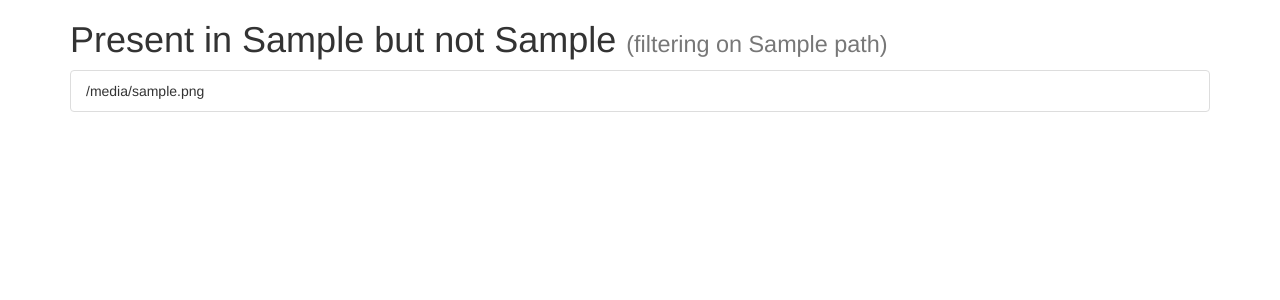
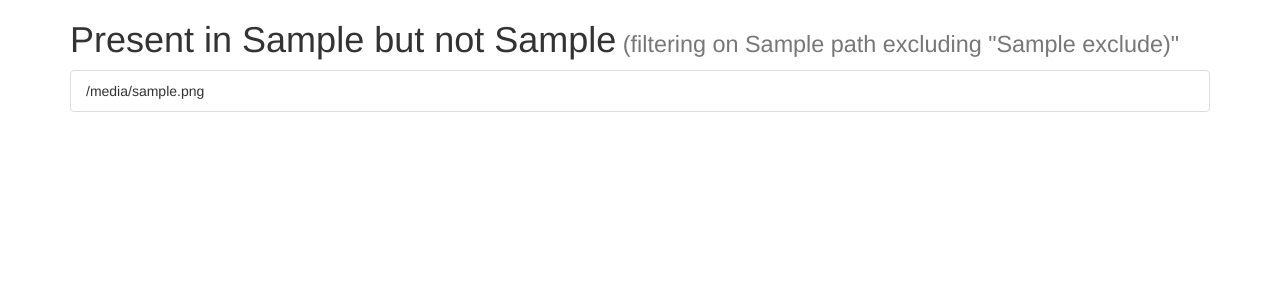
Before and after one commit to fuzzylogiq/flask-macosdiff, a Flask app: template app/templates/compare.html in a window 1280 px wide. Shown: the top 300 px of the page. Run offline with Flask 2, Linux system fonts and the light colour scheme; the template is opened without the code that fills it: most values are stand-ins (such as "Sample title", 1, 10 or a date in 2020); some libraries are stand-ins or nearby versions.

Commit message:
exclude regex

```diff
--- a/app/__init__.py
+++ b/app/__init__.py
@@ -42,18 +42,18 @@ def compare_select():
 @app.route('/compare/<ver1>/<ver2>', methods=['GET'])
 @app.route('/compare/<ver1>/<ver2>/<path:path>', methods=['GET'])
 @app.route('/compare', methods=['POST'])
-def compare_versions(ver1=None, ver2=None, path=""):
+def compare_versions(ver1=None, ver2=None, path="", exclude=""):
     vers = []
     if request.method == "POST":
         ver1 = request.form["ver1"]
         ver2 = request.form["ver2"]
-        path = request.form["path"].lstrip('/')
-        exclude = re.compile(request.form["exclude"])
+        path = request.form["path"]
+        exclude = request.form["exclude"]
     for ver in ver1, ver2:
         try:
             with io.open(ver + '.txt', 'r', encoding='utf-8') as f:
                 ver_set = set(line.strip().lstrip('.')
-                              for line in f if line.startswith("./%s" % path)
+                              for line in f if line.startswith('.%s' % path)
                               and not re.match(exclude, line))
                 vers.append(ver_set)
         except Exception as e:
@@ -63,7 +63,8 @@ def compare_versions(ver1=None, ver2=None, path=""):
                            files=files,
                            ver1=ver1,
                            ver2=ver2,
-                           path=path)
+                           path=path,
+                           exclude=exclude)
 
 if __name__ == '__main__':
     app.run()
--- a/app/templates/compare.html
+++ b/app/templates/compare.html
@@ -3,8 +3,10 @@
 {% block content %}
 <div class="container">
   <h1>Present in {{ ver2 }} but not {{ ver1 }}
-    {% if path %}<small>(filtering on {{ path }})</small>
-    {%- endif -%}</h1>
+    {%- if path and not exclude %}<small> (filtering on {{ path }})</small>{%- endif -%}
+    {%- if path and exclude %}<small> (filtering on {{ path }} excluding "{{ exclude }})"</small>{%- endif -%}
+    {%- if exclude and not path %}<small> (excluding "{{ exclude }}")</small>{%- endif -%}
+  </h1>
     <ul class="list-group">
       {% for file in files -%}
       <li class="list-group-item" style="word-wrap:break-word;">{{ file }}</li>
--- a/app/templates/select.html
+++ b/app/templates/select.html
@@ -22,7 +22,7 @@
       <div class="form-group">
         <label for="path">(Optional) Enter a path to filter by:</label>
         <input type="text" class="form-control" name="path" placeholder="e.g. /usr/sbin">
-        <label for="exclude">(Optional) Regex to exlude:</label>
+        <label for="exclude">(Optional) Regex to exclude:</label>
         <input type="text" class="form-control" name="exclude" placeholder="e.g. .*lproj.*">
      </div>
     <button type="submit" class="btn btn-primary pull-right">Compare</button>
```
